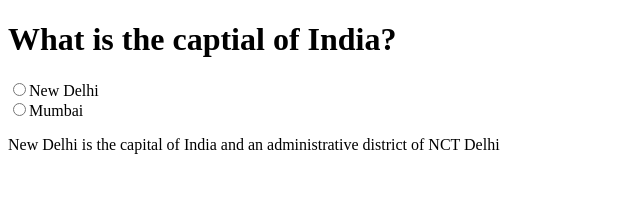
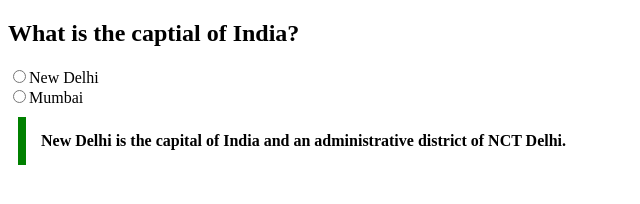
Before and after one commit to acciojob/trivia-KUNAMMANISAICHARANREDDY, a website: page main.html in a window 1280 px wide. Shown: the whole page, without its empty margins (0-640 px from the left). Drawn offline with Linux system fonts and the light colour scheme.

Commit message:
created a submission

```diff
--- a/main.html
+++ b/main.html
@@ -10,14 +10,13 @@
 	<!-- the entire body must be written by student -->
     <script type="text/javascript" src="./script.js">
 </script>
-<h1>What is the captial of India?</h1>
-	<form>
-		<input type="radio" name="v"/>New Delhi
-		<br>
-		<input type="radio" name="v"/>Mumbai
-		<br>
-	</form>
-	<p>New Delhi is the capital of India and an administrative district of NCT Delhi</p>
+	<h2>What is the captial of India?</h2>
+<form>
+	<input type="radio">New Delhi
+	<br>
+	<input type="radio">Mumbai
+</form>
+<blockquote id="Quote">New Delhi is the capital of India and an administrative district of NCT Delhi.</blockquote>
 </body>
 
 </html>
--- a/styles.css
+++ b/styles.css
@@ -1,2 +1,11 @@
 
 /* Your CSS Code here. */
+#Quote{
+
+	width:600px;
+	margin:10px;
+	padding:15px;
+	border-left:8px solid green;
+	background-color:white;
+	font-weight:bold;
+}
```
